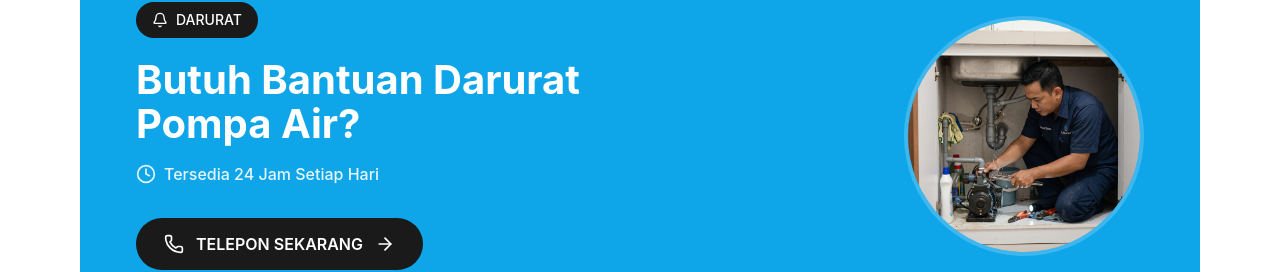
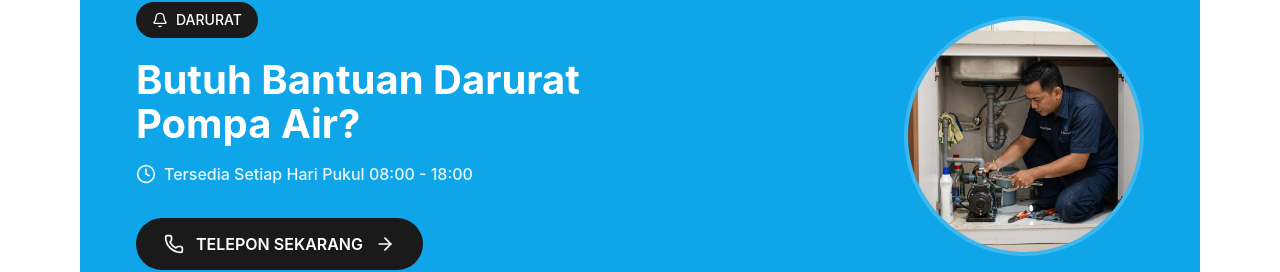
Before and after one commit to TedyFachrudin/Web-Service-MT-Mulia-Tehnik, a React (Vite) app: page / in a window 1280 px wide. Shown: the part 5602-5874 px from the top of the page. Built offline with nearby package versions, Linux system fonts and the light colour scheme.

Commit message:
perubahan waktu toko

```diff
--- a/src/components/EmergencyBanner.jsx
+++ b/src/components/EmergencyBanner.jsx
@@ -20,7 +20,7 @@ export default function EmergencyBanner() {
             </h2>
             <div className="flex items-center gap-2 mt-4 text-white/90">
               <Clock className="w-5 h-5" />
-              <span className="text-base font-medium">Tersedia 24 Jam Setiap Hari</span>
+              <span className="text-base font-medium">Tersedia Setiap Hari Pukul 08:00 - 18:00</span>
             </div>
             <a
               href={phoneUrl()}
```
